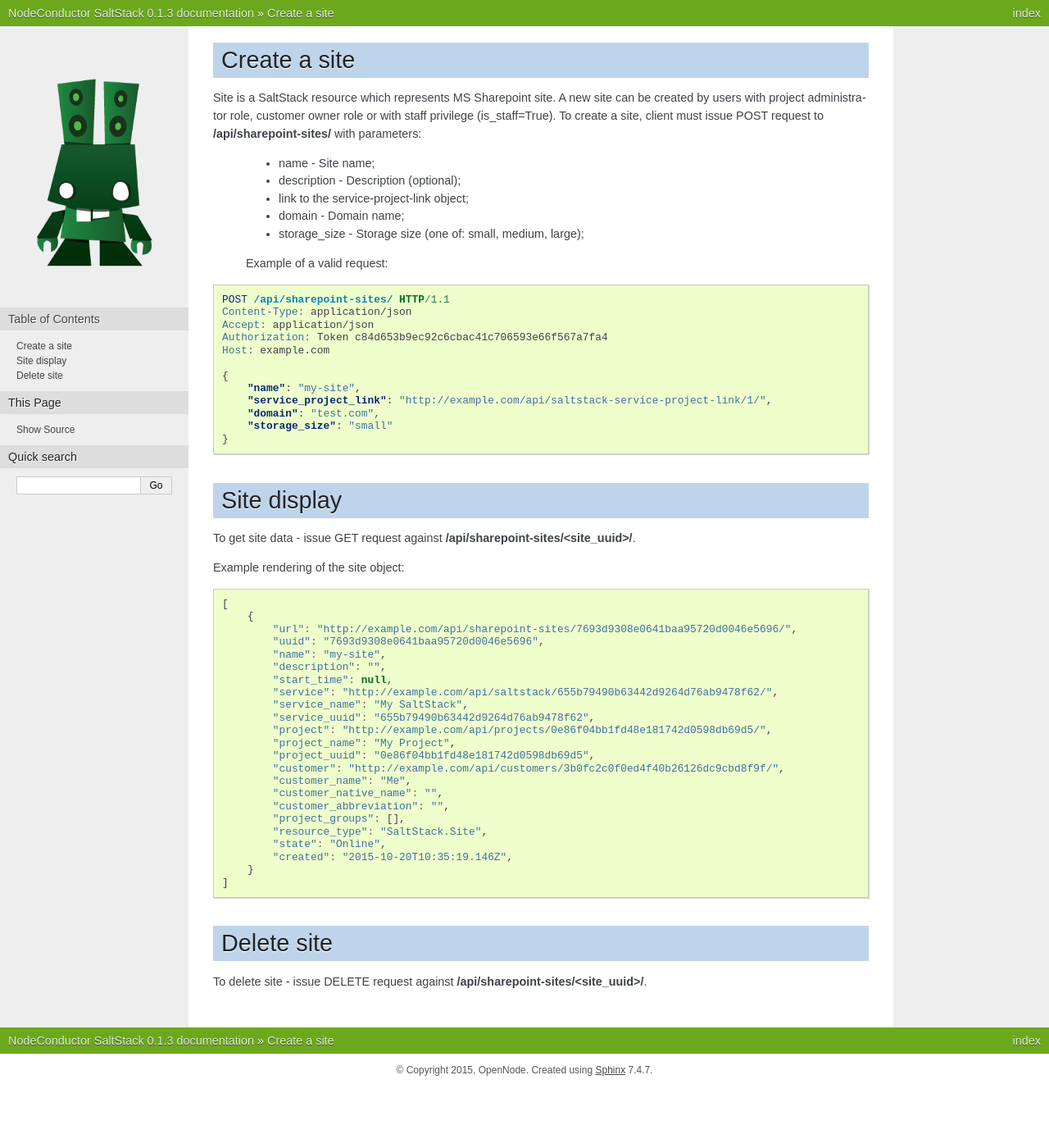
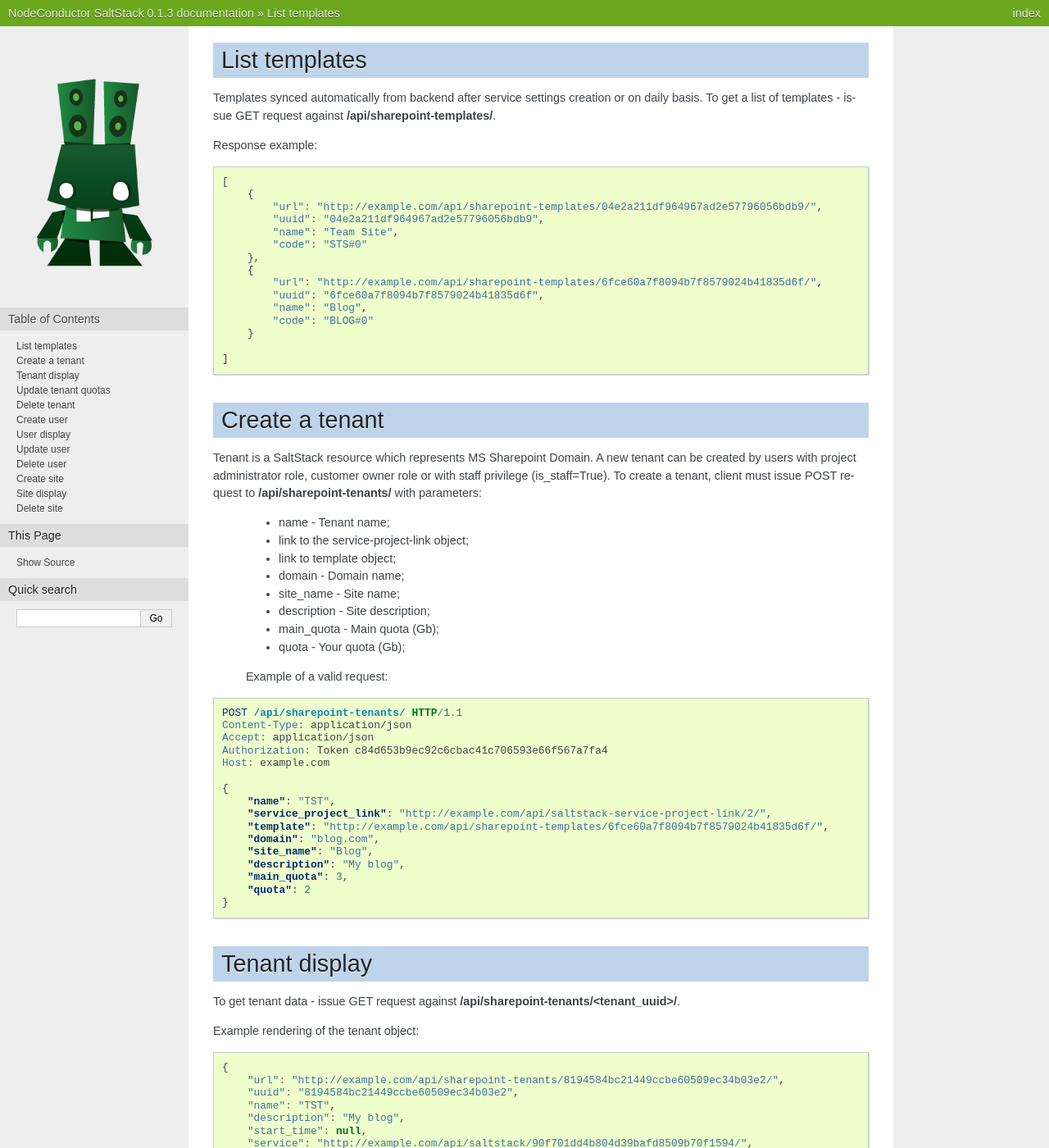
Before and after one commit to opennode/waldur-saltstack, a Sphinx documentation site: the page built from docs/sharepoint.rst, in a window 1280 px wide and 1400 px high. Shown: the whole window at 82% size. Built offline with Sphinx 7.4.7, drawn with Linux system fonts in a browser that asks for light colours; the version number is read from the project's files by our own code; some of the changed text lies outside the part shown.

Commit message:
Sharepoint docs
- NC-1002

```diff
--- a/docs/sharepoint.rst
+++ b/docs/sharepoint.rst
@@ -1,16 +1,225 @@
-Create a site
--------------
-Site is a SaltStack resource which represents MS Sharepoint site.
-A new site can be created by users with project administrator role, customer owner role or with
-staff privilege (is_staff=True). To create a site, client must issue POST request to **/api/sharepoint-sites/** with
+List templates
+--------------
+
+Templates synced automatically from backend after service settings creation or on daily basis.
+To get a list of templates - issue GET request against **/api/sharepoint-templates/**.
+
+Response example:
+
+.. code-block:: javascript
+
+    [
+        {
+            "url": "http://example.com/api/sharepoint-templates/04e2a211df964967ad2e57796056bdb9/",
+            "uuid": "04e2a211df964967ad2e57796056bdb9",
+            "name": "Team Site",
+            "code": "STS#0"
+        },
+        {
+            "url": "http://example.com/api/sharepoint-templates/6fce60a7f8094b7f8579024b41835d6f/",
+            "uuid": "6fce60a7f8094b7f8579024b41835d6f",
+            "name": "Blog",
+            "code": "BLOG#0"
+        }
+
+    ]
+
+
+Create a tenant
+---------------
+Tenant is a SaltStack resource which represents MS Sharepoint Domain.
+A new tenant can be created by users with project administrator role, customer owner role or with
+staff privilege (is_staff=True). To create a tenant, client must issue POST request to **/api/sharepoint-tenants/** with
 parameters:
 
+ - name - Tenant name;
+ - link to the service-project-link object;
+ - link to template object;
+ - domain - Domain name;
+ - site_name - Site name;
+ - description - Site description;
+ - main_quota - Main quota (Gb);
+ - quota - Your quota (Gb);
+
+
+ Example of a valid request:
+
+.. code-block:: http
+
+    POST /api/sharepoint-tenants/ HTTP/1.1
+    Content-Type: application/json
+    Accept: application/json
+    Authorization: Token c84d653b9ec92c6cbac41c706593e66f567a7fa4
+    Host: example.com
+
+    {
+        "name": "TST",
+        "service_project_link": "http://example.com/api/saltstack-service-project-link/2/",
+        "template": "http://example.com/api/sharepoint-templates/6fce60a7f8094b7f8579024b41835d6f/",
+        "domain": "blog.com",
+        "site_name": "Blog",
+        "description": "My blog",
+        "main_quota": 3,
+        "quota": 2
+    }
+
+
+Tenant display
+--------------
+
+To get tenant data - issue GET request against **/api/sharepoint-tenants/<tenant_uuid>/**.
+
+Example rendering of the tenant object:
+
+.. code-block:: javascript
+
+    {
+        "url": "http://example.com/api/sharepoint-tenants/8194584bc21449ccbe60509ec34b03e2/",
+        "uuid": "8194584bc21449ccbe60509ec34b03e2",
+        "name": "TST",
+        "description": "My blog",
+        "start_time": null,
+        "service": "http://example.com/api/saltstack/90f701dd4b804d39bafd8509b70f1594/",
+        "service_name": "My SaltStack",
+        "service_uuid": "90f701dd4b804d39bafd8509b70f1594",
+        "project": "http://example.com/api/projects/3c8e7478f131493aafdd5c450caaf925/",
+        "project_name": "My Project",
+        "project_uuid": "3c8e7478f131493aafdd5c450caaf925",
+        "customer": "http://example.com/api/customers/1040561ca9e046d2b74268600c7e1105/",
+        "customer_name": "Me",
+        "customer_native_name": "Joe Doe",
+        "customer_abbreviation": "JD",
+        "project_groups": [
+            {
+                "url": "http://example.com/api/project-groups/e5cf9b2efc664c82a2dfe9450c7f6b63/",
+                "name": "Basic",
+                "uuid": "e5cf9b2efc664c82a2dfe9450c7f6b63"
+            }
+        ],
+        "tags": [],
+        "error_message": "",
+        "resource_type": "SaltStack.SharepointTenant",
+        "state": "Offline",
+        "created": "2015-12-14T16:49:12.597Z",
+        "backend_id": "f5469eea-4c5c-45b7-97f6-50e80c83916e",
+        "domain": "blog.com",
+        "site_name": "Blog",
+        "site_url": "http://blog.com/my",
+        "admin_url": "http://blog.com/admin",
+        "admin_login": "tenantadmin@blog.com",
+        "admin_password": "k?6y#3$+0=@a",
+        "main_quota": 5,
+        "quota": 3
+    }
+
+
+Update tenant quotas
+--------------------
+
+To update tenant quotas - issue PUT request against **/api/sharepoint-tenants/<tenant_uuid>/**.
+
+Example of a valid request:
+
+.. code-block:: http
+
+    PUT /api/sharepoint-tenants/8194584bc21449ccbe60509ec34b03e2/ HTTP/1.1
+    Content-Type: application/json
+    Accept: application/json
+    Authorization: Token c84d653b9ec92c6cbac41c706593e66f567a7fa4
+    Host: example.com
+
+    {
+        "main_quota": 5,
+        "quota": 3
+    }
+
+
+Delete tenant
+-------------
+
+To delete tenant - issue DELETE request against **/api/sharepoint-tenants/<tenant_uuid>/**.
+
+
+Create user
+-----------
+
+To create new sharepoint user - issue POST request against **/api/sharepoint-users/**.
+
+ - name - Display name;
+ - email;
+ - username;
+ - last_name;
+ - first_name;
+ - link to tenant object;
+
+ Example of a valid request:
+
+.. code-block:: http
+
+    POST /api/sharepoint-users/ HTTP/1.1
+    Content-Type: application/json
+    Accept: application/json
+    Authorization: Token c84d653b9ec92c6cbac41c706593e66f567a7fa4
+    Host: example.com
+
+    {
+        "tenant": "http://example.com/api/sharepoint-tenants/8194584bc21449ccbe60509ec34b03e2/",
+        "name": "Joe",
+        "email": "joe@email.com",
+        "first_name": "Joe",
+        "last_name": "Doe",
+        "username": "joe.doe"
+    }
+
+
+User display
+------------
+
+To get user data - issue GET request against **/api/sharepoint-users/<user_uuid>/**.
+
+Example rendering of the user object:
+
+.. code-block:: javascript
+
+    {
+        "url": "http://example.com/api/sharepoint-users/d1d5a5e24fe940c9aea9640e176684de/",
+        "uuid": "d1d5a5e24fe940c9aea9640e176684de",
+        "tenant": "http://example.com/api/sharepoint-tenants/8194584bc21449ccbe60509ec34b03e2/",
+        "tenant_uuid": "8194584bc21449ccbe60509ec34b03e2",
+        "tenant_domain": "blog.com",
+        "name": "Joe",
+        "email": "joe@email.com",
+        "first_name": "Joe",
+        "last_name": "Doe",
+        "username": "joe.doe",
+        "password": "l1LJ7UK2YZt0"
+    }
+
+
+Update user
+-----------
+
+To update user data - issue PUT or PATCH request against **/api/sharepoint-users/<user_uuid>/**.
+
+
+Delete user
+-----------
+
+To delete user - issue DELETE request against **/api/sharepoint-users/<user_uuid>/**.
+
+
+Create site
+-----------
+
+To create new sharepoint site - issue POST request against **/api/sharepoint-sites/**.
+
  - name - Site name;
- - description - Description (optional);
- - link to the service-project-link object;
- - domain - Domain name;
- - storage_size - Storage size (one of: small, medium, large);
-
+ - site_url - Site URL;
+ - description - Site description;
+ - max_quota - Maximum site quota (Gb);
+ - warn_quota - Warning quota (Gb);
+ - link to template object;
+ - link to user object;
 
  Example of a valid request:
 
@@ -23,10 +232,13 @@
     Host: example.com
 
     {
-        "name": "my-site",
-        "service_project_link": "http://example.com/api/saltstack-service-project-link/1/",
-        "domain": "test.com",
-        "storage_size": "small"
+        "template": "http://example.com/api/sharepoint-templates/04e2a211df964967ad2e57796056bdb9/",
+        "user": "http://example.com/api/sharepoint-users/d1d5a5e24fe940c9aea9640e176684de/",
+        "site_url": "/test",
+        "name": "Test",
+        "description": "Test portal",
+        "max_quota": 5,
+        "warn_quota": 3
     }
 
 
@@ -39,29 +251,14 @@
 
 .. code-block:: javascript
 
-    [
-        {
-            "url": "http://example.com/api/sharepoint-sites/7693d9308e0641baa95720d0046e5696/",
-            "uuid": "7693d9308e0641baa95720d0046e5696",
-            "name": "my-site",
-            "description": "",
-            "start_time": null,
-            "service": "http://example.com/api/saltstack/655b79490b63442d9264d76ab9478f62/",
-            "service_name": "My SaltStack",
-            "service_uuid": "655b79490b63442d9264d76ab9478f62",
-            "project": "http://example.com/api/projects/0e86f04bb1fd48e181742d0598db69d5/",
-            "project_name": "My Project",
-            "project_uuid": "0e86f04bb1fd48e181742d0598db69d5",
-            "customer": "http://example.com/api/customers/3b0fc2c0f0ed4f40b26126dc9cbd8f9f/",
-            "customer_name": "Me",
-            "customer_native_name": "",
-            "customer_abbreviation": "",
-            "project_groups": [],
-            "resource_type": "SaltStack.Site",
-            "state": "Online",
-            "created": "2015-10-20T10:35:19.146Z",
-        }
-    ]
+    {
+        "url": "http://akara.me/api/sharepoint-sites/0c0d58331274477585a4ef16e0e67efa/",
+        "uuid": "0c0d58331274477585a4ef16e0e67efa",
+        "user": "http://akara.me/api/sharepoint-users/d1d5a5e24fe940c9aea9640e176684de/",
+        "site_url": "http://blog.come/sites/test",
+        "name": "Test",
+        "description": "Test portal"
+    }
 
 
 Delete site
```
Also changed, not shown: docs/exchange.rst (+25 -27 lines), 1 other file.
